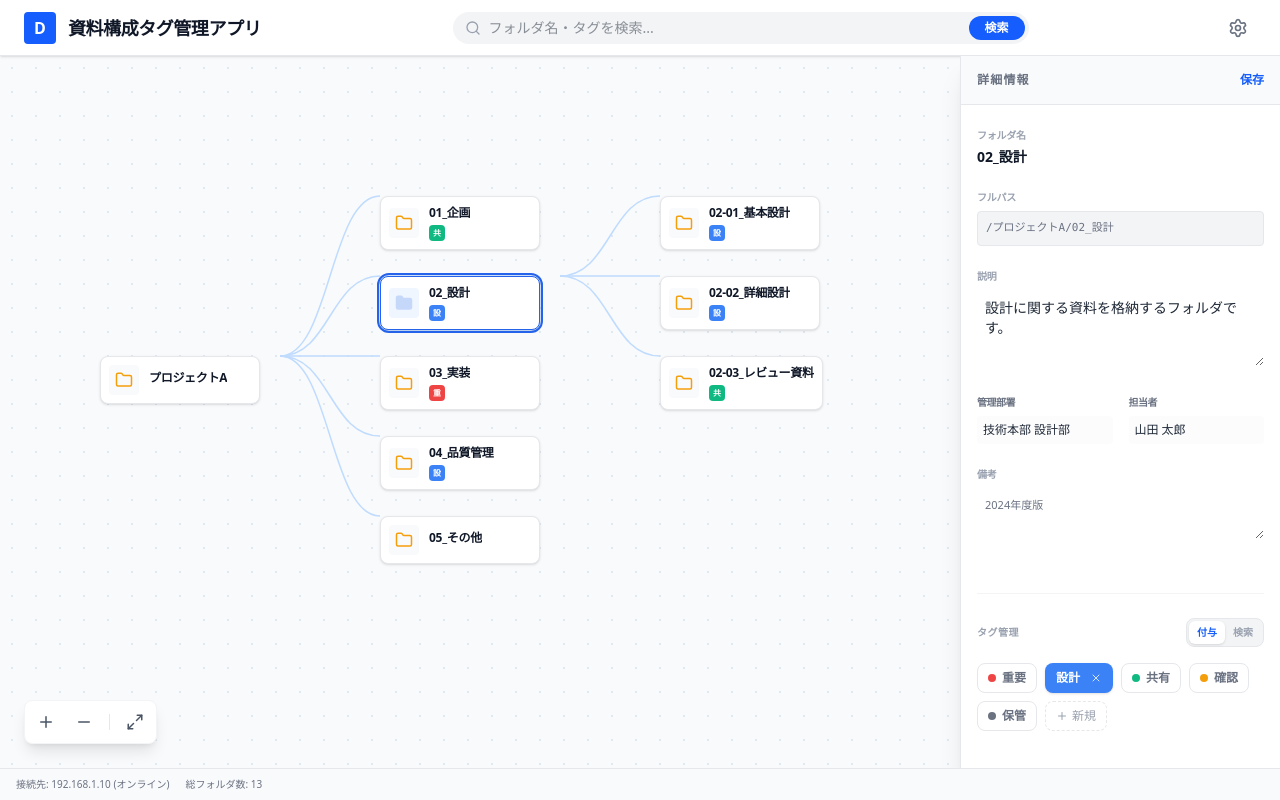
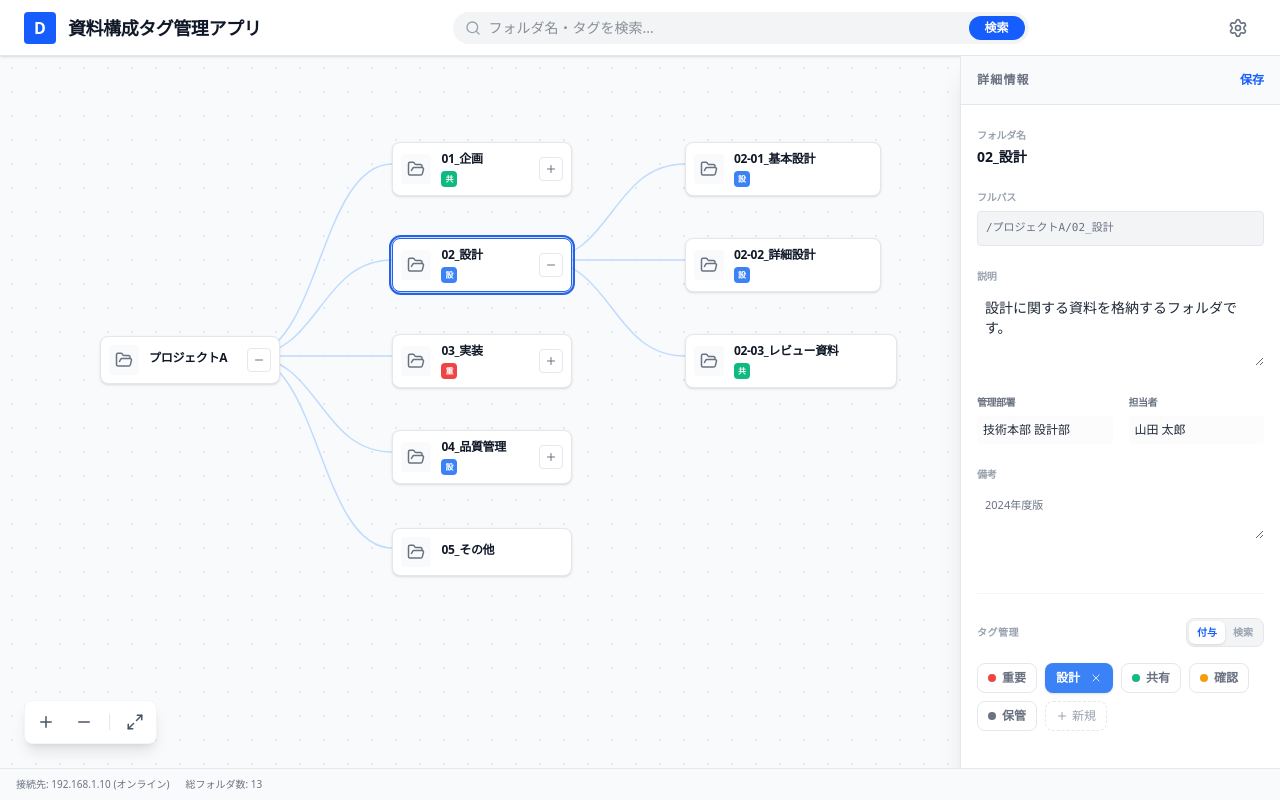
Before and after one commit to gigibolt6-lgtm/Project-folder-management, a React (Vite) app: page / in a window 1280 px wide. Built offline with nearby package versions, Linux system fonts and the light colour scheme.

Commit message:
Support dynamic node sizing and anchor-aware link routing

```diff
--- a/src/App.tsx
+++ b/src/App.tsx
@@ -1,4 +1,4 @@
-import React, { useState, useMemo, useCallback, useEffect, useRef } from 'react';
+import React, { useState, useMemo, useCallback, useEffect, useRef, useLayoutEffect } from 'react';
 import { motion, AnimatePresence } from 'motion/react';
 import {
   Search,
@@ -7,6 +7,7 @@ import {
   Info,
   ChevronRight,
   Folder,
+  FolderOpen,
   MoreVertical,
   Plus,
   Minus,
@@ -56,11 +57,14 @@ const TagBadge = ({ tag, isSmall = false }: { tag: Tag, isSmall?: boolean }) =>
 
 interface FolderNodeProps {
   node: any;
+  nodeSize: NodeSize;
   isSelected: boolean;
   isHighlighted: boolean;
+  isExpanded: boolean;
   isEditMode: boolean;
   isDragTarget: boolean;
   onSelect: (id: string) => void;
+  onToggleExpand: (id: string) => void;
   onOpenFolder: (folder: FolderNode) => void;
   onContextMenu: (event: React.MouseEvent, folder: FolderNode) => void;
   onDragStart: (id: string) => void;
@@ -68,17 +72,21 @@ interface FolderNodeProps {
   onDragLeave: (id: string) => void;
   onDrop: (id: string) => void;
   onDragEnd: () => void;
+  onNodeSizeChange: (id: string, size: { width: number; height: number }) => void;
   tags: Tag[];
   theme: any;
 }
 
 const FolderNodeComponent: React.FC<FolderNodeProps> = ({
   node,
+  nodeSize,
   isSelected,
   isHighlighted,
+  isExpanded,
   isEditMode,
   isDragTarget,
   onSelect,
+  onToggleExpand,
   onOpenFolder,
   onContextMenu,
   onDragStart,
@@ -86,14 +94,39 @@ const FolderNodeComponent: React.FC<FolderNodeProps> = ({
   onDragLeave,
   onDrop,
   onDragEnd,
+  onNodeSizeChange,
   tags,
   theme
 }) => {
   const data = node.data as FolderNode;
   const nodeTags = tags.filter(t => data.tags.includes(t.id));
+  const hasChildren = (data.children?.length ?? 0) > 0;
+  const nodeRef = useRef<HTMLDivElement | null>(null);
+  const minContentWidth = 66; // tag 3個分の目安
+  const maxContentWidth = 220; // tag 10個分の目安
+  const preferredContentWidth = Math.min(Math.max(data.name.length * 8 + 24, minContentWidth), maxContentWidth);
+
+  useLayoutEffect(() => {
+    if (!nodeRef.current) return;
+    const target = nodeRef.current;
+
+    const notifySize = () => {
+      const rect = target.getBoundingClientRect();
+      onNodeSizeChange(data.id, {
+        width: rect.width,
+        height: rect.height
+      });
+    };
+
+    notifySize();
+    const observer = new ResizeObserver(() => notifySize());
+    observer.observe(target);
+    return () => observer.disconnect();
+  }, [data.id, onNodeSizeChange, data.name, data.tags.length, isSelected, isHighlighted, isEditMode, isExpanded]);
 
   return (
     <motion.div
+      ref={nodeRef}
       layoutId={`node-${data.id}`}
       initial={{ opacity: 0, scale: 0.8 }}
       animate={{ opacity: 1, scale: 1 }}
@@ -102,10 +135,6 @@ const FolderNodeComponent: React.FC<FolderNodeProps> = ({
         e.stopPropagation();
         onSelect(data.id);
       }}
-      onDoubleClick={(e) => {
-        e.stopPropagation();
-        onOpenFolder(data);
-      }}
       onMouseDown={(e) => {
         e.stopPropagation();
         if (e.button === 2) {
@@ -163,29 +192,45 @@ const FolderNodeComponent: React.FC<FolderNodeProps> = ({
       )}
       style={{
         left: node.y,
-        top: node.x,
-        transform: 'translateY(-50%)',
-        minWidth: '160px',
+        top: node.x - nodeSize.height / 2,
+        minWidth: '180px',
         borderColor: isSelected ? theme.focusColor : undefined
       }}
     >
+      <button
+        type="button"
+        disabled={isEditMode}
+        onClick={(event) => {
+          event.stopPropagation();
+          event.preventDefault();
+          if (!isEditMode) onOpenFolder(data);
+        }}
+        title="フォルダを開く"
+        aria-label="フォルダを開く"
+        className={cn(
+          "p-1.5 rounded transition-colors",
+          isEditMode
+            ? "bg-gray-50 text-gray-300 cursor-not-allowed"
+            : "bg-gray-50 text-gray-500 hover:bg-blue-50 hover:text-blue-600"
+        )}
+      >
+        <FolderOpen size={18} />
+      </button>
+
       <div
-        className={cn(
-          "p-1.5 rounded bg-gray-50 group-hover:bg-blue-50 transition-colors",
-          isSelected && "bg-blue-50"
-        )}
-        style={isSelected ? { color: theme.focusColor } : { color: theme.folderColor }}
-      >
-        <Folder size={18} className={cn(isSelected ? "fill-current opacity-20" : "")} />
-      </div>
-
-      <div className="flex-1 overflow-hidden">
+        className="flex-1 overflow-hidden"
+        style={{
+          width: preferredContentWidth,
+          minWidth: minContentWidth,
+          maxWidth: maxContentWidth
+        }}
+      >
         <div className="flex items-center justify-between gap-2">
-          <div className="text-xs font-bold text-gray-900 truncate tracking-tight">{data.name}</div>
+          <div className="text-xs font-bold text-gray-900 break-words tracking-tight">{data.name}</div>
           {isEditMode && <GripVertical size={12} className="text-blue-400 shrink-0" />}
         </div>
         <div className="flex flex-wrap gap-0.5 mt-1">
-          {nodeTags.slice(0, 3).map(t => (
+          {nodeTags.map(t => (
             <div
               key={t.id}
               className="px-1 py-0.5 rounded text-[8px] font-bold text-white uppercase"
@@ -196,6 +241,24 @@ const FolderNodeComponent: React.FC<FolderNodeProps> = ({
           ))}
         </div>
       </div>
+
+      {hasChildren ? (
+        <button
+          type="button"
+          onClick={(event) => {
+            event.stopPropagation();
+            event.preventDefault();
+            onToggleExpand(data.id);
+          }}
+          title={isExpanded ? '子フォルダを折りたたむ' : '子フォルダを展開'}
+          aria-label={isExpanded ? '子フォルダを折りたたむ' : '子フォルダを展開'}
+          className="w-6 h-6 shrink-0 rounded border border-gray-200 bg-white text-gray-500 hover:bg-blue-50 hover:text-blue-600 transition-colors flex items-center justify-center"
+        >
+          {isExpanded ? <Minus size={12} /> : <Plus size={12} />}
+        </button>
+      ) : (
+        <div className="w-6 h-6 shrink-0" aria-hidden="true" />
+      )}
 
       {isSelected && (
         <motion.div
@@ -221,6 +284,11 @@ type FolderDialogState =
   | { type: 'create'; folderId: string; value: string }
   | { type: 'delete'; folderId: string }
   | null;
+
+type NodeSize = {
+  width: number;
+  height: number;
+};
 
 // --- Translation ---
 const TRANSLATIONS: Record<string, Record<string, string>> = {
@@ -670,6 +738,7 @@ export default function App() {
   const [draggingNodeId, setDraggingNodeId] = useState<string | null>(null);
   const [dragOverNodeId, setDragOverNodeId] = useState<string | null>(null);
   const [toastMessage, setToastMessage] = useState<string | null>(null);
+  const [nodeSizeMap, setNodeSizeMap] = useState<Record<string, NodeSize>>({});
 
   const updateNodePathRecursive = useCallback((node: FolderNode, parentPath: string): FolderNode => {
     const basePath = parentPath ? `${parentPath}/${node.name}` : `/${node.name}`;
@@ -930,6 +999,20 @@ export default function App() {
 
   // --- Tree Layout Calculation ---
   const treeData = useMemo(() => {
+    const visibleNodes = flatData.filter(folder => {
+      if (!folder.parentId) return true;
+      let currentParentId = folder.parentId;
+      while (currentParentId) {
+        if (!state.expandedFolderIds.has(currentParentId)) return false;
+        const parent = flatData.find(item => item.id === currentParentId);
+        currentParentId = parent?.parentId ?? '';
+      }
+      return true;
+    });
+    const visibleSizeList = visibleNodes.map(folder => nodeSizeMap[folder.id]).filter(Boolean) as NodeSize[];
+    const maxNodeHeight = visibleSizeList.length ? Math.max(...visibleSizeList.map(size => size.height)) : 72;
+    const maxNodeWidth = visibleSizeList.length ? Math.max(...visibleSizeList.map(size => size.width)) : 220;
+
     const rootNode = hierarchy(state.items[0], (d) => {
       if (state.expandedFolderIds.has(d.id)) return d.children;
       return null;
@@ -937,11 +1020,11 @@ export default function App() {
 
     // We want hierarchical layout going right
     const treeLayout = tree<FolderNode>()
-      .nodeSize([80, 280]) // [height padding, width spacing]
+      .nodeSize([Math.max(96, maxNodeHeight + 24), Math.max(280, maxNodeWidth + 120)]) // [height padding, width spacing]
       .separation((a, b) => (a.parent === b.parent ? 1 : 1.2));
 
     return treeLayout(rootNode);
-  }, [state.items, state.expandedFolderIds]);
+  }, [state.items, state.expandedFolderIds, flatData, nodeSizeMap]);
 
   const highlightedFolderIds = useMemo(() => {
     if (state.tagMode === 'search' && state.activeTagFilters.size > 0) {
@@ -952,26 +1035,19 @@ export default function App() {
     return new Set<string>();
   }, [state.tagMode, state.activeTagFilters, flatData]);
 
+  const handleNodeSizeChange = useCallback((id: string, size: NodeSize) => {
+    setNodeSizeMap(prev => {
+      const current = prev[id];
+      if (current && Math.abs(current.width - size.width) < 1 && Math.abs(current.height - size.height) < 1) {
+        return prev;
+      }
+      return { ...prev, [id]: size };
+    });
+  }, []);
+
   // --- Actions ---
-  const toggleNode = useCallback((id: string) => {
-    setState(prev => {
-      const next = new Set(prev.expandedFolderIds);
-      const isAlreadyExpanded = next.has(id);
-
-      if (prev.selectedFolderId === id) {
-        // Second click behavior
-        if (isAlreadyExpanded) {
-          next.delete(id);
-        } else {
-          next.add(id);
-        }
-      } else {
-        // First click behavior
-        next.add(id);
-      }
-
-      return { ...prev, expandedFolderIds: next, selectedFolderId: id };
-    });
+  const handleSelectNode = useCallback((id: string) => {
+    setState(prev => ({ ...prev, selectedFolderId: id }));
 
     // Determine target camera position
     const node = treeData.descendants().find(d => d.data.id === id);
@@ -985,6 +1061,18 @@ export default function App() {
       }));
     }
   }, [treeData]);
+
+  const handleToggleExpand = useCallback((id: string) => {
+    setState(prev => {
+      const next = new Set(prev.expandedFolderIds);
+      if (next.has(id)) {
+        next.delete(id);
+      } else {
+        next.add(id);
+      }
+      return { ...prev, expandedFolderIds: next };
+    });
+  }, []);
 
   const handleOpenFolder = useCallback(async (folder: FolderNode) => {
     try {
@@ -1236,7 +1324,7 @@ export default function App() {
         } else break;
       }
       setState(prev => ({ ...prev, expandedFolderIds: expanded, selectedFolderId: match.id }));
-      toggleNode(match.id);
+      handleSelectNode(match.id);
     }
   };
 
@@ -1383,19 +1471,32 @@ export default function App() {
             <svg className="absolute overflow-visible pointer-events-none" style={{ left: 0, top: 0 }}>
               <AnimatePresence>
                 {treeData.links().map((link, i) => (
+                  (() => {
+                    const defaultNodeSize: NodeSize = { width: 220, height: 72 };
+                    const sourceSize = nodeSizeMap[link.source.data.id] ?? defaultNodeSize;
+                    const parentAnchorX = link.source.y + sourceSize.width;
+                    const parentAnchorY = link.source.x;
+                    const childAnchorX = link.target.y;
+                    const childAnchorY = link.target.x;
+                    const horizontalDistance = Math.max(childAnchorX - parentAnchorX, 0);
+                    const curveOffset = Math.min(80, Math.max(40, horizontalDistance / 2));
+
+                    return (
                       <motion.path
-                    key={`${link.source.data.id}-${link.target.data.id}`}
+                        key={`${link.source.data.id}-${link.target.data.id}-${i}`}
                         initial={{ pathLength: 0, opacity: 0 }}
                         animate={{ pathLength: 1, opacity: 1 }}
                         exit={{ opacity: 0 }}
-                    d={`M ${link.source.y + 180} ${link.source.x}
-                       C ${link.source.y + 230} ${link.source.x},
-                         ${link.target.y - 50} ${link.target.x},
-                         ${link.target.y} ${link.target.x}`}
+                        d={`M ${parentAnchorX} ${parentAnchorY}
+                          C ${parentAnchorX + curveOffset} ${parentAnchorY},
+                            ${childAnchorX - curveOffset} ${childAnchorY},
+                            ${childAnchorX} ${childAnchorY}`}
                         fill="none"
                         stroke={highlightedFolderIds.has(link.target.data.id) ? state.theme.focusColor : state.theme.lineColor}
                         strokeWidth={highlightedFolderIds.has(link.target.data.id) ? "2" : "1.5"}
                       />
+                    );
+                  })()
                 ))}
               </AnimatePresence>
             </svg>
@@ -1406,11 +1507,14 @@ export default function App() {
                 <FolderNodeComponent
                   key={node.data.id}
                   node={node}
+                  nodeSize={nodeSizeMap[node.data.id] ?? { width: 220, height: 72 }}
                   isSelected={state.selectedFolderId === node.data.id}
                   isHighlighted={highlightedFolderIds.has(node.data.id)}
+                  isExpanded={state.expandedFolderIds.has(node.data.id)}
                   isEditMode={isFolderEditMode}
                   isDragTarget={dragOverNodeId === node.data.id}
-                  onSelect={toggleNode}
+                  onSelect={handleSelectNode}
+                  onToggleExpand={handleToggleExpand}
                   onOpenFolder={handleOpenFolder}
                   onContextMenu={handleNodeContextMenu}
                   onDragStart={handleNodeDragStart}
@@ -1418,6 +1522,7 @@ export default function App() {
                   onDragLeave={handleNodeDragLeave}
                   onDrop={handleDropToNode}
                   onDragEnd={handleNodeDragEnd}
+                  onNodeSizeChange={handleNodeSizeChange}
                   tags={state.tags}
                   theme={state.theme}
                 />
```
Lines whose indentation alone changed are shown as unchanged.
